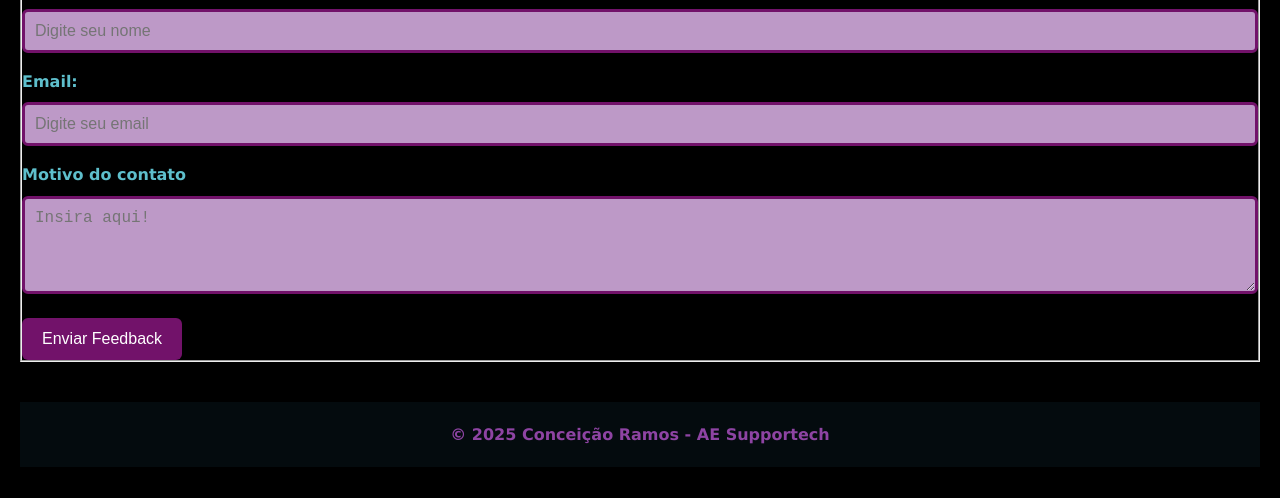
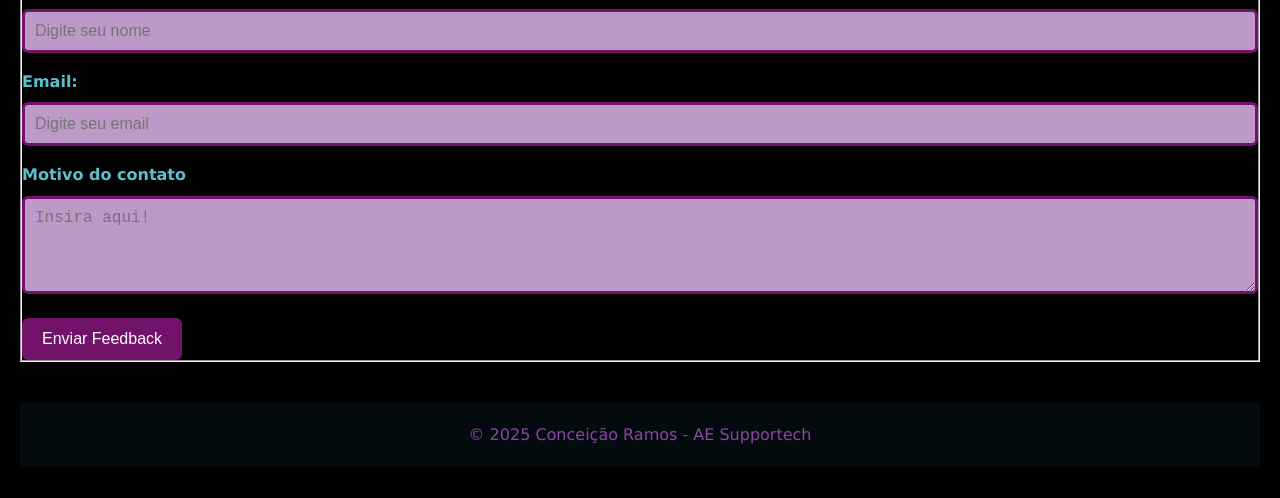
Before and after one commit to conceicao13c/AESupportech, a plain HTML site: page formulario.html in a window 1280 px wide. Shown: the part 220-718 px from the top of the page. Drawn offline with Linux system fonts and the light colour scheme.

Commit message:
atualização footer formulário

```diff
--- a/formulario.html
+++ b/formulario.html
@@ -30,9 +30,9 @@
                         </fieldset>
                         </form>
             </main>
-            <footer>
-        <p>&copy; 2025 Conceição Ramos - AE Supportech</p>
-        <a href="https://wa.me/5511939503210" class="whatsapp-button" target="_blank" aria-label="Fale conosco no WhatsApp">
-        <img src="imagens/pngtree-white-whatsapp-icon-png-png-image_3562063-removebg-preview.png" alt="WhatsApp">
+                <footer style="text-align: center; margin-top: 40px; padding: 20px 0; background-color: #55c7f70e; color: #8e44a3;font-weight: normal;">
+                <p style="font-family: Verdana">&copy; 2025 Conceição Ramos - AE Supportech</p>
+                <a href="https://wa.me/5511939503210" class="whatsapp-button" target="_blank" aria-label="Fale conosco no WhatsApp">
+                <img src="imagens/pngtree-white-whatsapp-icon-png-png-image_3562063-removebg-preview.png" alt="WhatsApp">
     </body>
 </html>
```
